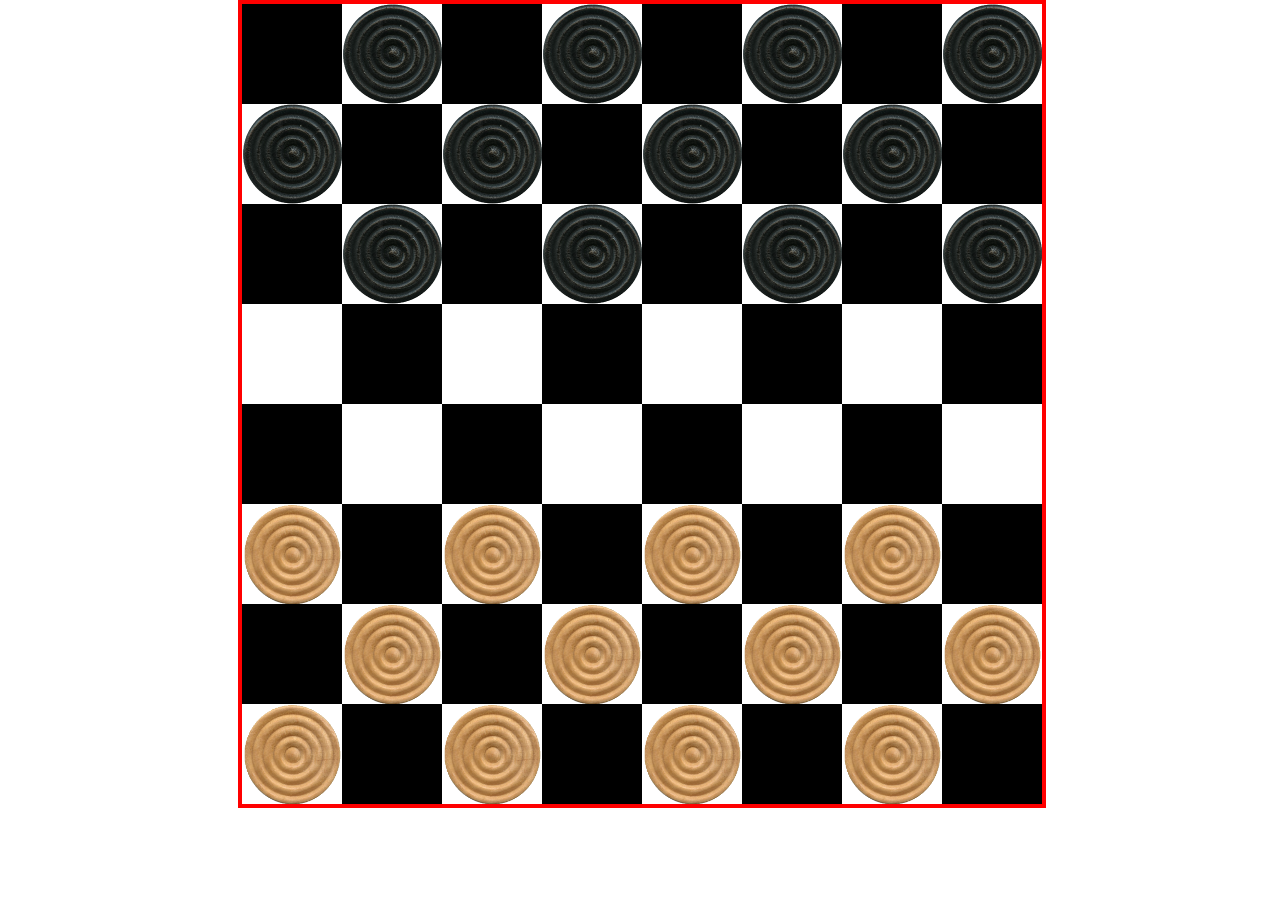
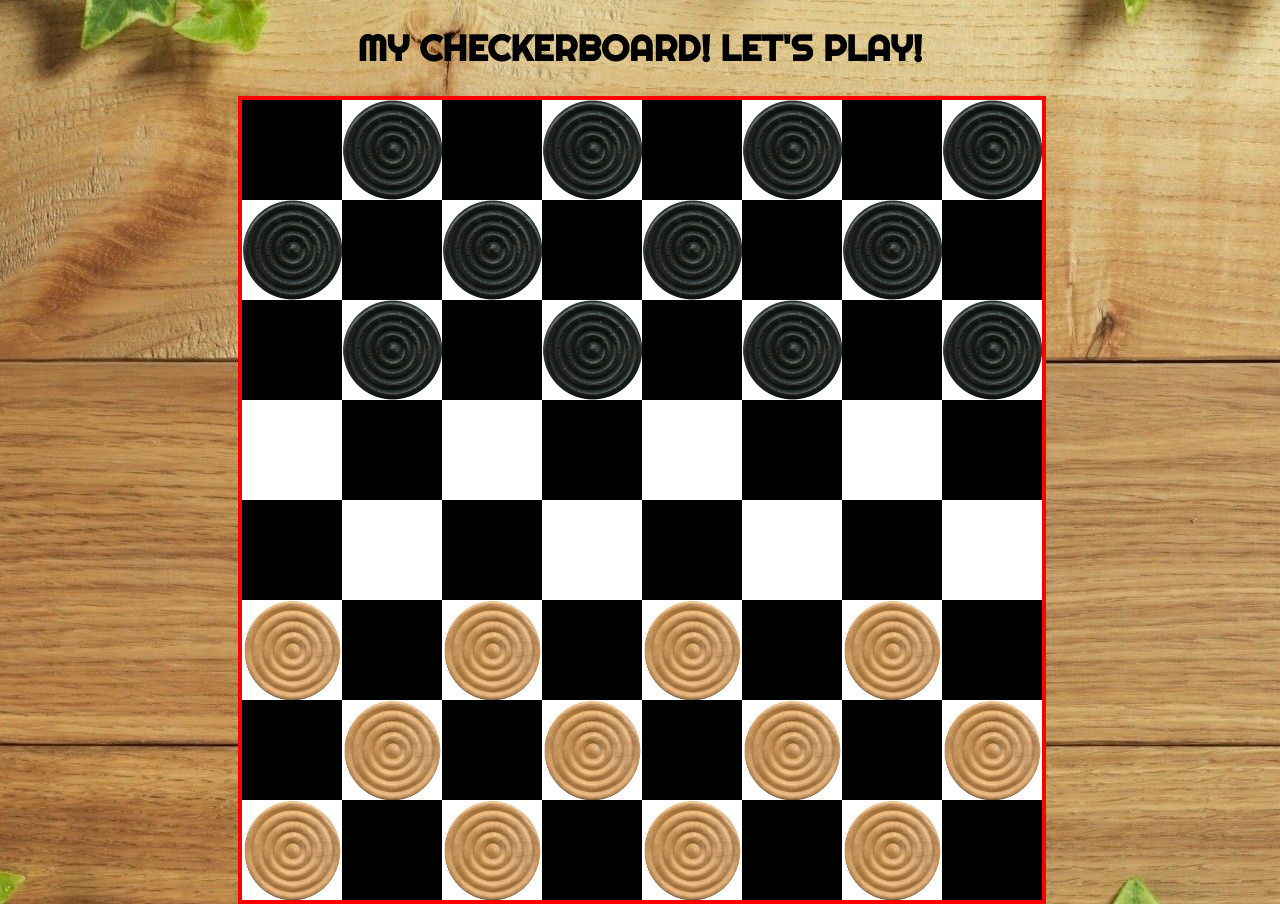
Before and after one commit to Olena96/Checkers, a plain HTML site: page index.html in a window 1280 px wide. Before the commit the page ends 808 px from the top, so only its background shows below. Drawn offline with Linux system fonts and the light colour scheme.

Commit message:
Changed margins and paddings, added background and h1

```diff
--- a/index.html
+++ b/index.html
@@ -3,11 +3,13 @@
 <head>
 	<meta charset="utf-8">
 	<title>Checkers</title>
+	<link href="https://fonts.googleapis.com/css?family=Righteous" rel="stylesheet">
 	<link rel="stylesheet" type="text/css" href="style.css">
 	<link rel="stylesheet" href="reset.css">
 </head>
 <body>
-	<div class="container">
+		<div class="container">
+	<h1 class="title"> My checkerboard! Let's play! </h1>
 		<div class="cells">
 			<div class="black">
 <div class="line1">
--- a/style.css
+++ b/style.css
@@ -6,14 +6,28 @@
   box-sizing: border-box;
 }
 
+body{
+background: url(images/table.jpg) no-repeat;
+}
+
 .container {
-
-margin:0 auto;
+margin: 0 auto;
 width: 804px;
 height: 804px;
 
+
 }
 
+.title {
+font-size: 36px;
+font-family: 'Righteous', cursive;
+text-align: center;
+padding: 30px;
+font-weight: 700;
+text-transform: uppercase;
+/*margin-bottom: 20px;*/
+/*text-decoration: underline;*/
+ }
 
 .cells {
 
@@ -22,7 +36,7 @@ background: black;
 width: 808px;
 height: 808px;
 border: 4px solid red;
-
+margin-bottom: 30px;
  }
 
 .cell {
@@ -185,7 +199,14 @@ border: 4px solid red;
 	height: 100%;
     width: 100%;
 
+
+
+
 	 }
 
 	.cell:hover::before {
-	transform: scale(.9); }
+	transform: scale(1.1);
+	 -webkit-filter: drop-shadow(5px 5px 5px #222);
+  filter: drop-shadow(5px 5px 5px #222);
+
+	 }
```
Also changed, not shown: images/table.jpg (added).
